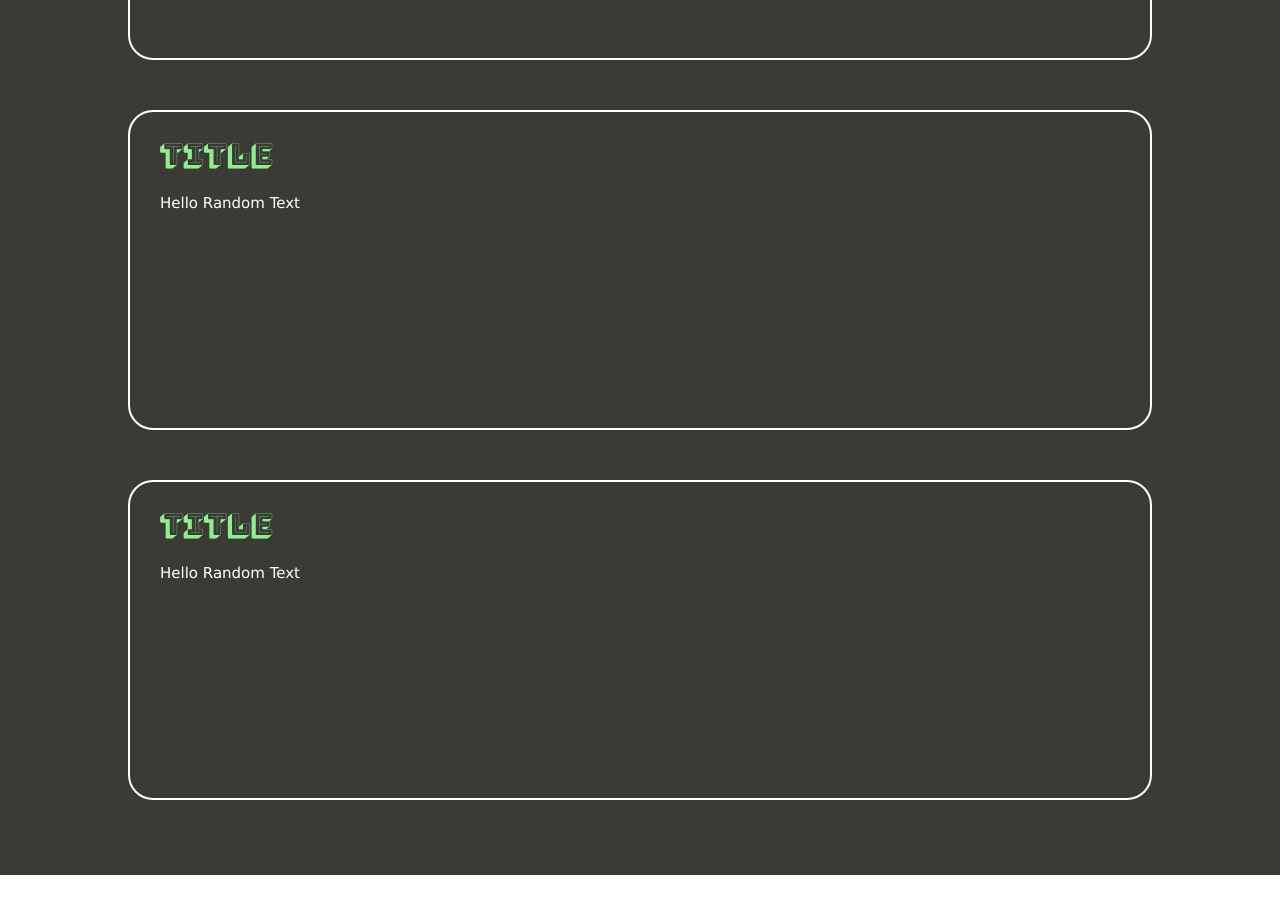
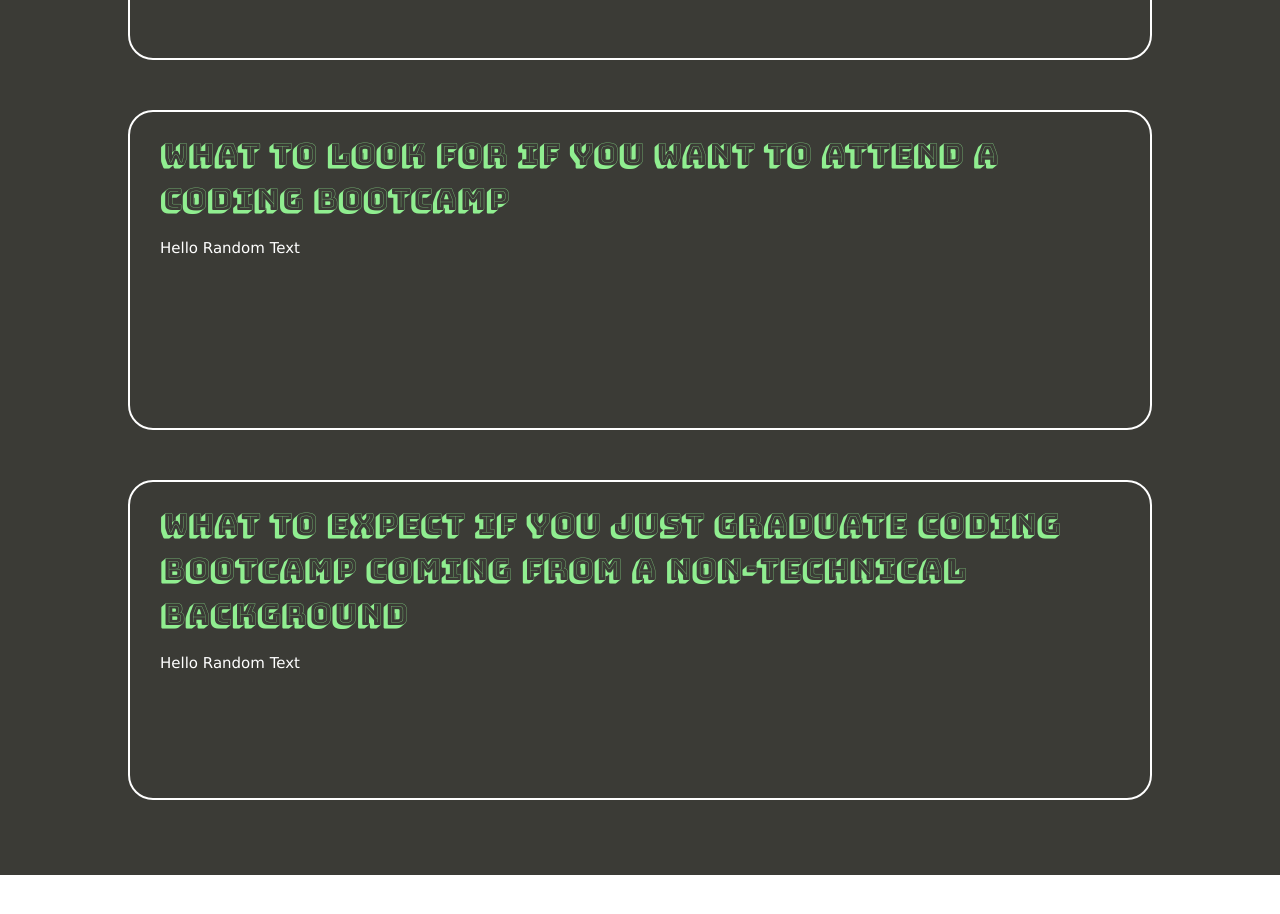
Before and after one commit to StudentCZ/my-website, a React (Create React App) app: page / in a window 1280 px wide. Shown: the part 2320-3234 px from the top of the page. Built offline with nearby package versions, Linux system fonts and the light colour scheme.

Commit message:
changed title of all articles in articles component

```diff
--- a/src/components/Articles.js
+++ b/src/components/Articles.js
@@ -30,12 +30,17 @@ const Articles = () => {
         </p>
       </div>
       <div className={style.borderBox}>
-        <h2 className={style.borderBoxHeader}>TITLE</h2>
+        <h2 className={style.borderBoxHeader}>
+          What To Look For If You Want To Attend A Coding Bootcamp
+        </h2>
         <p className={style.borderBoxText}> Hello Random Text </p>
       </div>
 
       <div className={style.borderBox}>
-        <h2 className={style.borderBoxHeader}>TITLE</h2>
+        <h2 className={style.borderBoxHeader}>
+          What To Expect If You Just Graduate Coding Bootcamp Coming From A
+          Non-Technical Background
+        </h2>
         <p className={style.borderBoxText}> Hello Random Text </p>
       </div>
     </div>
```
